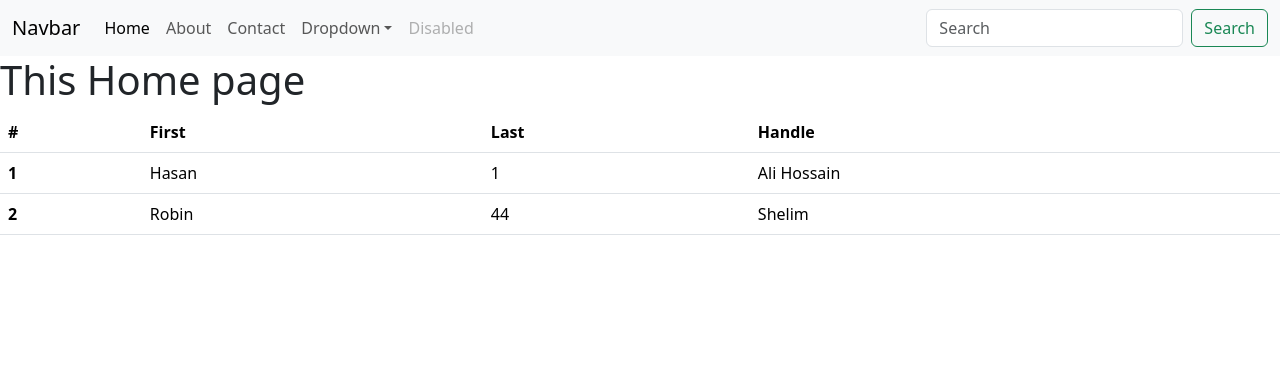
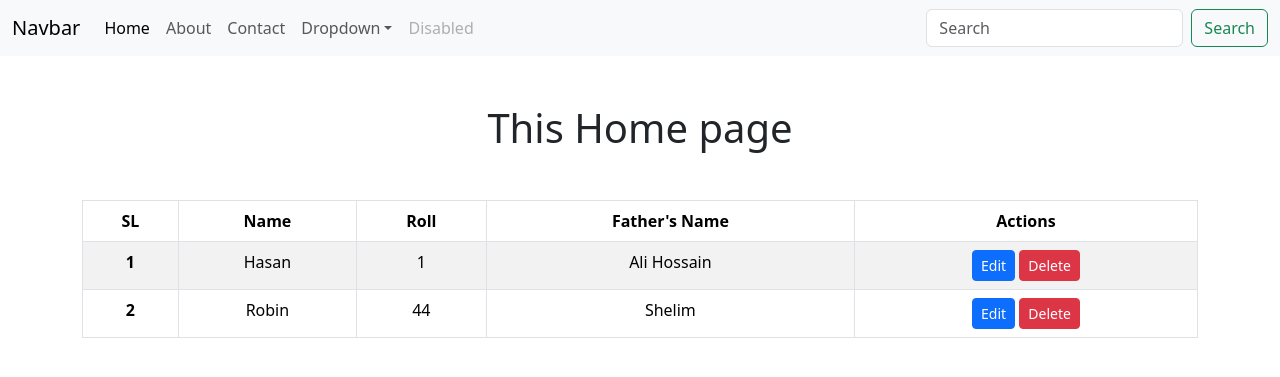
Before and after one commit to Hasan9955/django-practice, a Django app: page / in a window 1280 px wide. Shown: the top 377 px of the page. Run offline with Django 5.2, Linux system fonts and the light colour scheme; data comes from the database, SQL or seed files in the repository; both versions use the stored data as it was after the commit; some libraries are stand-ins or nearby versions.

Commit message:
user table created

```diff
--- a/project_6/first_app/urls.py
+++ b/project_6/first_app/urls.py
@@ -21,6 +21,7 @@ from . import views
 
 urlpatterns = [
     path('', views.home, name = 'home'),
+    path('delete/<int:roll>/', views.delete_student, name = 'delete_student'),
     # path('about/<int:id>/', views.about, name = 'about'),
     # path('contact/', views.contact, name = 'contact'),
 ]
--- a/project_6/first_app/views.py
+++ b/project_6/first_app/views.py
@@ -1,12 +1,20 @@
-from django.shortcuts import render
+from django.shortcuts import render, redirect
 from . import models
 
 
 
 def home(request):
     students = models.Student.objects.all()
-    print(students)
+    # print(students)
     return render(request, "home.html", {'data' : students})
+
+def delete_student(request, roll):
+    student = models.Student.objects.get(pk=roll)
+    student.delete()
+    # print("delete", student)
+    # students = models.Student.objects.all()
+    return redirect('home')
+
 
 
 # Create your views here.
--- a/project_6/templates/home.html
+++ b/project_6/templates/home.html
@@ -2,19 +2,20 @@
 {% load static %}
 
 {% block content %}
-<h1>This Home page</h1>
+<h1 class="text-center mt-5">This Home page</h1>
 <!-- <img src="{% static 'bird2.jpg' %}" alt="" /> -->
 
 {% if data %}
 
-
-<table class="table">
+<div class="container mt-5 mb-5 ">
+    <table class="table text-center table-bordered table-striped">
         <thead>
             <tr>
-            <th scope="col">#</th>
-            <th scope="col">First</th>
-            <th scope="col">Last</th>
-            <th scope="col">Handle</th>
+                <th scope="col">SL</th>
+                <th scope="col">Name</th>
+                <th scope="col">Roll</th>
+                <th scope="col">Father's Name</th>
+                <th scope="col">Actions</th>
             </tr>
         </thead>
         <tbody>
@@ -27,6 +28,10 @@
                 <td>{{i.name}}</td>
                 <td>{{i.roll}}</td>
                 <td>{{i.father_name}}</td>
+                <td>
+                    <a href="#" class="btn btn-primary btn-sm">Edit</a>
+                    <a href="{% url 'delete_student' i.roll %}" class="btn btn-danger btn-sm">Delete</a>
+                </td>
             </tr>
 
 
@@ -34,6 +39,7 @@
 
         </tbody>
     </table>
+</div>
 
 
 
```
Also changed, not shown: project_6/db.sqlite3. Lines whose indentation alone changed are shown as unchanged.
